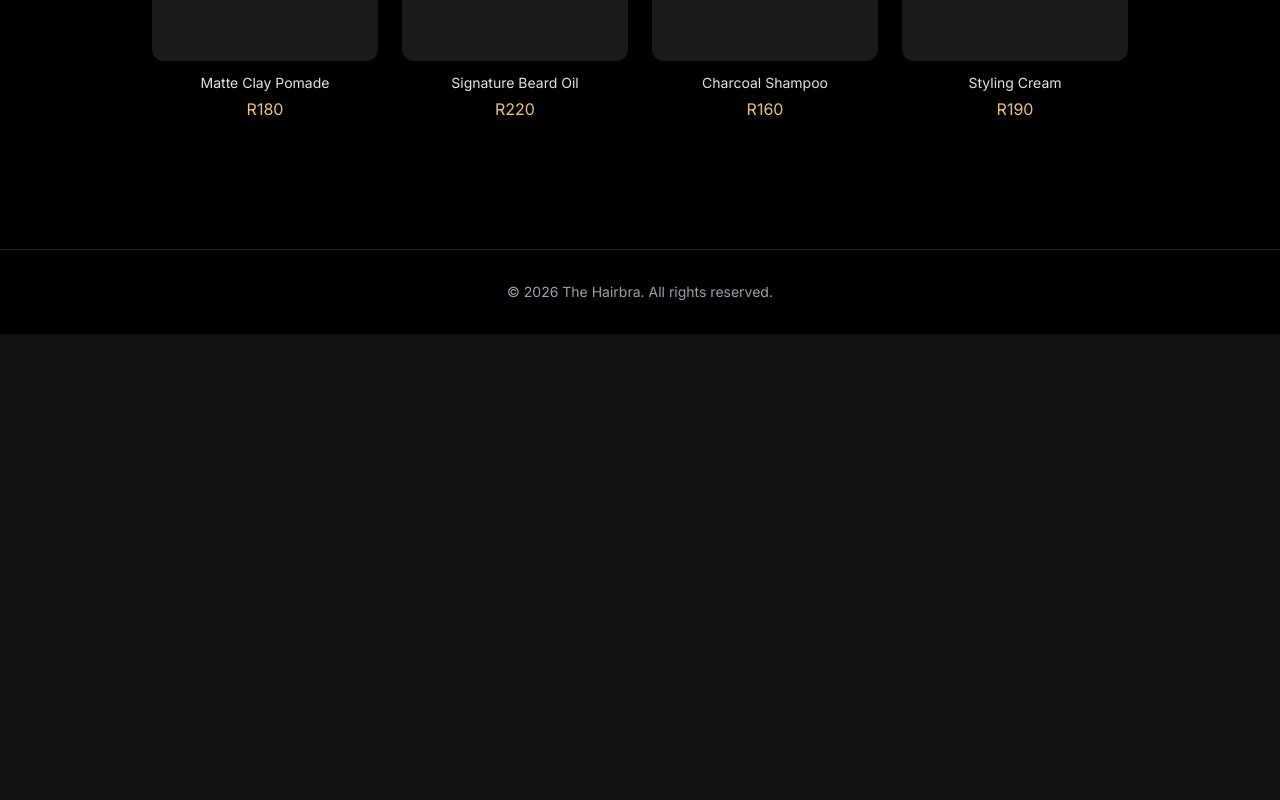
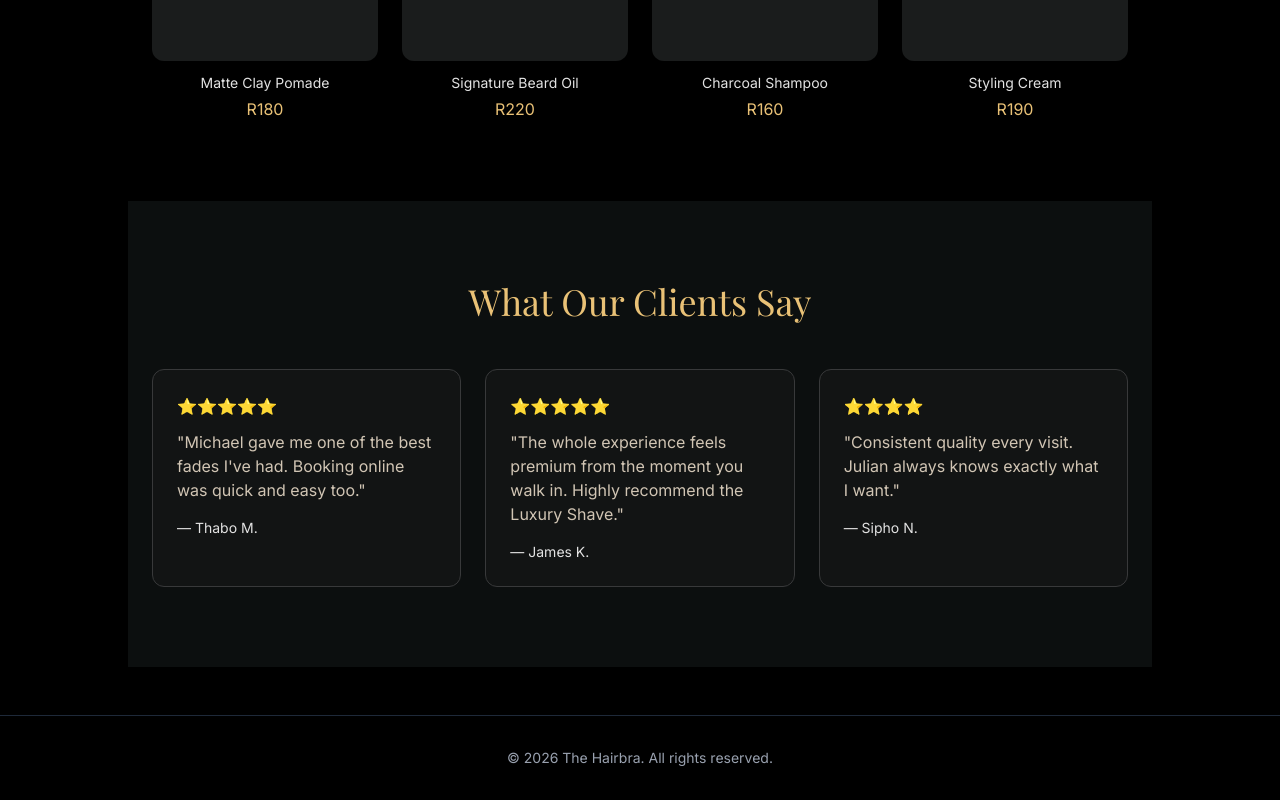
Before and after one commit to aidan-g-barends/The_HairBra, a React (Vite) app: page / in a window 1280 px wide. Shown: the part 2429-3229 px from the top of the page. Before the commit the page ends 2763 px from the top, so only its background shows below. Built offline with nearby package versions, Linux system fonts and the light colour scheme.

Commit message:
wire reviews section into the homepage

```diff
--- a/src/App.jsx
+++ b/src/App.jsx
@@ -8,6 +8,7 @@ import About from './components/layout/home/About'
 import Services from './components/layout/home/Services'
 import Barbers from './components/layout/home/Barbers'
 import Products from './components/layout/home/Products'
+import Reviews from './components/layout/home/Reviews'
 
 function App() {
   return (
@@ -25,6 +26,7 @@ function App() {
               <Services />
               <Barbers />
               <Products />
+              <Reviews />
             </>
           }
         />
```
